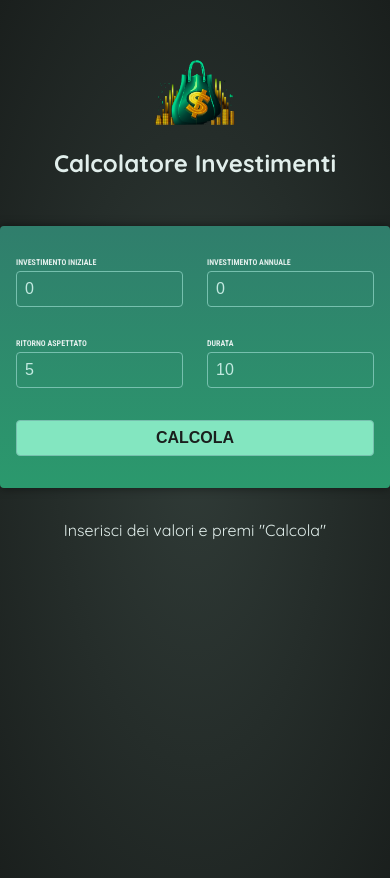
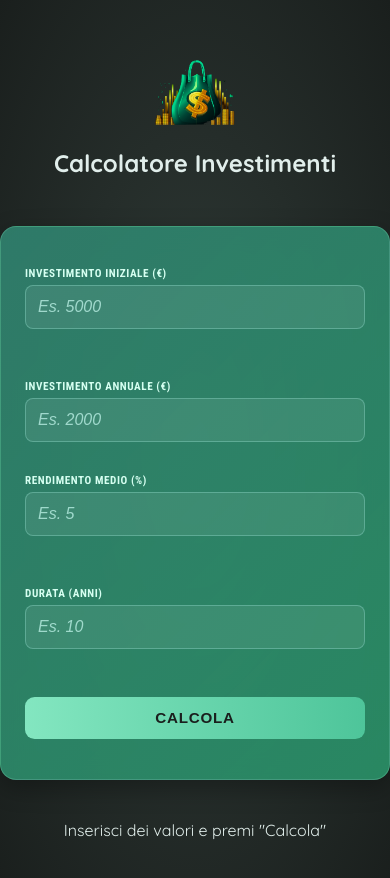
Before and after one commit to marcoscazzari03/Investment-Calculator, an Angular app: page / in a window 390 px wide. Shown: the top 878 px of the page. Built offline with nearby package versions, Linux system fonts and the light colour scheme.

Commit message:
Added placeholders in input fields + removed arrows from forms + modernized and made responsive CSS in user-input.component.css

```diff
--- a/src/app/user-input/user-input.component.css
+++ b/src/app/user-input/user-input.component.css
@@ -1,50 +1,112 @@
 form {
-  padding: 1rem;
-  max-width: 30rem;
-  margin: 2rem auto;
-  border-radius: 4px;
-  background: linear-gradient(180deg, #307e6c, #2b996d);
-  box-shadow: 0 0 10px rgba(0, 0, 0, 0.5);
+  padding: 2rem;
+  max-width: 34rem;
+  margin: 2.5rem auto;
+  border-radius: 1rem;
+  background: linear-gradient(135deg, rgba(48,126,108,0.95), rgba(43,153,109,0.85));
+  backdrop-filter: blur(12px);
+  border: 1px solid rgba(131,230,192,0.25);
+  box-shadow: 0 8px 25px rgba(0, 0, 0, 0.3);
+  transition: transform 0.3s ease, box-shadow 0.3s ease;
+}
+
+form:hover {
+  transform: translateY(-4px);
+  box-shadow: 0 12px 30px rgba(0, 0, 0, 0.4);
 }
 
 .input-group {
   display: flex;
-  justify-content: space-evenly;
-  gap: 1.5rem;
+  flex-wrap: wrap;
+  justify-content: space-between;
+  gap: 1.2rem;
 }
 
 label {
   display: block;
-  margin-bottom: 0.25rem;
-  font-family: "Roboto Condensed", sans-serif;
-  font-size: 0.5rem;
-  font-weight: bold;
+  margin-bottom: 0.3rem;
+  font-family: "Poppins", "Roboto Condensed", sans-serif;
+  font-size: 0.7rem;
+  font-weight: 600;
+  letter-spacing: 0.05em;
   text-transform: uppercase;
+  color: #d6fff1;
 }
 
 input {
   width: 100%;
-  padding: 0.5rem;
-  border: 1px solid #76c0ae;
-  border-radius: 0.25rem;
-  background-color: transparent;
-  color: #c2e9e0;
+  padding: 0.75rem;
+  border: 1px solid rgba(118, 192, 174, 0.6);
+  border-radius: 0.5rem;
+  background-color: rgba(255, 255, 255, 0.08);
+  color: #e8fdf6;
   font-size: 1rem;
+  transition: all 0.3s ease;
 }
 
+input:focus {
+  outline: none;
+  border-color: #83e6c0;
+  background-color: rgba(255, 255, 255, 0.15);
+  box-shadow: 0 0 10px rgba(131, 230, 192, 0.3);
+}
+
+input::placeholder {
+  color: #b9eee3;
+  opacity: 0.8;
+  font-style: italic;
+}
+
+/* 🔹 Pulsanti */
 button {
   width: 100%;
-  padding: 0.5rem;
-  border: 1px solid #76c0ae;
-  border-radius: 0.25rem;
-  background-color: #83e6c0;
+  padding: 0.8rem;
+  margin-top: 1rem;
+  border: none;
+  border-radius: 0.6rem;
+  background: linear-gradient(90deg, #83e6c0, #4ec59a);
   color: #1a1f1d;
-  font-size: 1rem;
-  font-weight: bold;
+  font-size: 1.05rem;
+  font-weight: 600;
   text-transform: uppercase;
+  letter-spacing: 0.05em;
   cursor: pointer;
+  transition: all 0.25s ease;
 }
 
 button:hover {
-  background-color: #aaf1d6;
+  background: linear-gradient(90deg, #9df2d3, #68d4b0);
+  transform: translateY(-2px);
+  box-shadow: 0 6px 15px rgba(131, 230, 192, 0.3);
 }
+
+button:active {
+  transform: scale(0.98);
+  box-shadow: 0 2px 8px rgba(0, 0, 0, 0.4);
+}
+
+/* 🔹 Rimozione frecce numeriche */
+input[type="number"]::-webkit-inner-spin-button,
+input[type="number"]::-webkit-outer-spin-button {
+  appearance: none;
+  -webkit-appearance: none;
+  margin: 0;
+}
+
+input[type="number"] {
+  appearance: textfield;
+  -moz-appearance: textfield;
+}
+
+/* 🔹 Responsive design */
+@media (max-width: 600px) {
+  form {
+    padding: 1.5rem;
+  }
+  .input-group {
+    flex-direction: column;
+  }
+  button {
+    font-size: 0.95rem;
+  }
+}
--- a/src/app/user-input/user-input.component.html
+++ b/src/app/user-input/user-input.component.html
@@ -1,45 +1,56 @@
 <form (ngSubmit)="onSubmit()">
   <div class="input-group">
     <p>
-      <label for="initial-investment">Investimento Iniziale</label>
+      <label for="initial-investment">Investimento Iniziale (€)</label>
       <input
         id="initial-investment"
         name="initial-investment"
         type="number"
         [(ngModel)]="enteredInitialInvestment"
+        placeholder="Es. 5000"
+        min="0"
       />
     </p>
     <p>
-      <label for="annual-investment">Investimento Annuale</label>
+      <label for="annual-investment">Investimento Annuale (€)</label>
       <input
         id="annual-investment"
         name="annual-investment"
         type="number"
         [(ngModel)]="enteredAnnualInvestment"
+        placeholder="Es. 2000"
+        min="0"
       />
     </p>
   </div>
+
   <div class="input-group">
     <p>
-      <label for="expected-return">Ritorno Aspettato</label>
+      <label for="expected-return">Rendimento Medio (%)</label>
       <input
         id="expected-return"
         name="expected-return"
         type="number"
         [(ngModel)]="enteredExpectedReturn"
+        placeholder="Es. 5"
+        min="0"
+        step="0.1"
       />
     </p>
     <p>
-      <label for="duration">Durata</label>
+      <label for="duration">Durata (anni)</label>
       <input
         id="duration"
         name="duration"
         type="number"
         [(ngModel)]="enteredDuration"
+        placeholder="Es. 10"
+        min="1"
       />
     </p>
   </div>
+
   <p>
-    <button>Calcola</button>
+    <button type="submit">Calcola</button>
   </p>
 </form>
--- a/src/app/user-input/user-input.component.ts
+++ b/src/app/user-input/user-input.component.ts
@@ -9,10 +9,10 @@ import { InvesmentService } from '../investment.service';
   styleUrl: './user-input.component.css'
 })
 export class UserInputComponent {
-  enteredInitialInvestment = signal('0');
-  enteredAnnualInvestment = signal('0');
-  enteredExpectedReturn = signal('5');
-  enteredDuration = signal('10');
+  enteredInitialInvestment = signal('');
+  enteredAnnualInvestment = signal('');
+  enteredExpectedReturn = signal('');
+  enteredDuration = signal('');
 
   constructor(private investmentService: InvesmentService){}
 
@@ -23,9 +23,9 @@ export class UserInputComponent {
       expectedReturn: + this.enteredExpectedReturn(),
       annualInvestment: + this.enteredAnnualInvestment(),
     });
-    this.enteredInitialInvestment.set('0');
-    this.enteredAnnualInvestment.set('0');
-    this.enteredExpectedReturn.set('5');
-    this.enteredDuration.set('10');
+    this.enteredInitialInvestment.set('');
+    this.enteredAnnualInvestment.set('');
+    this.enteredExpectedReturn.set('');
+    this.enteredDuration.set('');
   }
 }
```
Also changed, not shown: 1 other file (tests, documents, lock files or other folders).
